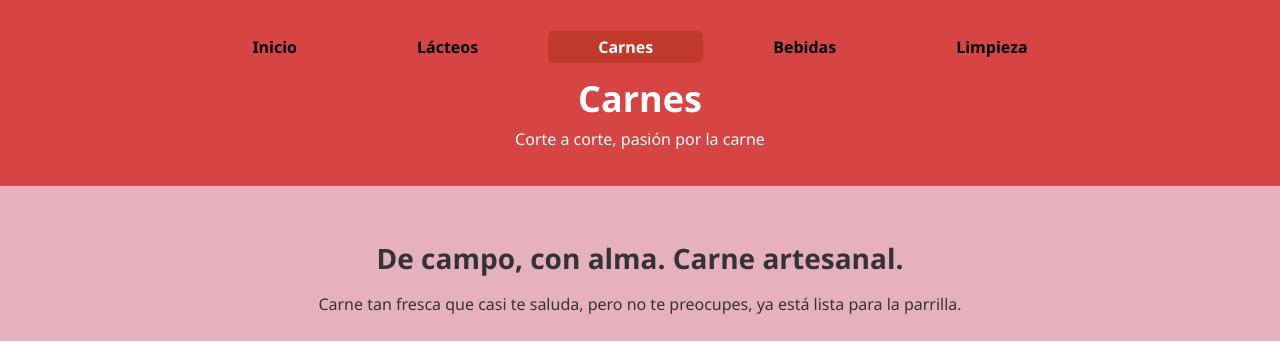
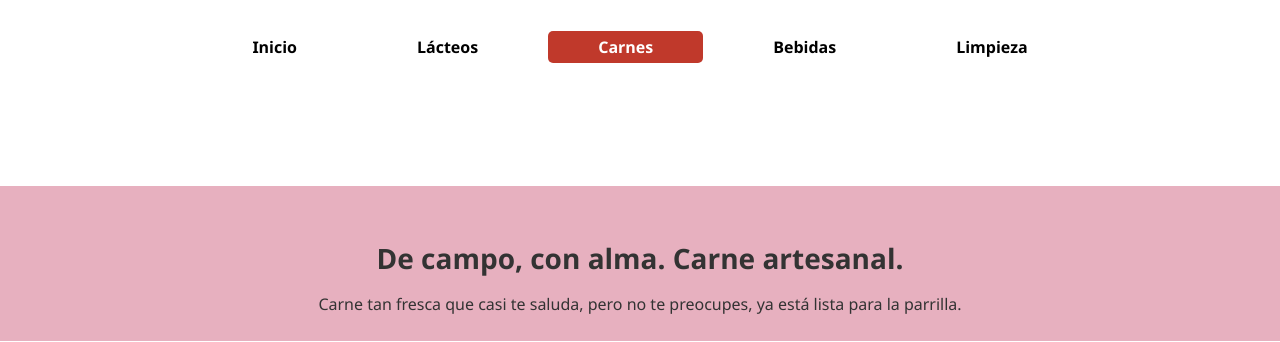
Before and after one commit to DaYascaribay/AWS-Ejercicio2-DigitalOcean, a Flask app: page / in a window 1280 px wide. Shown: the top 342 px of the page. Run offline with Flask 3, Linux system fonts and the light colour scheme.

Commit message:
se cambio el color 6

```diff
--- a/static/CSS/pagina1.css
+++ b/static/CSS/pagina1.css
@@ -9,7 +9,7 @@ body {
 
 /* Encabezado */
 .header {
-  background-color: #d64444;
+  background-color: #ffffff;
   color: white;
   padding: 20px;
   text-align: center;
```
